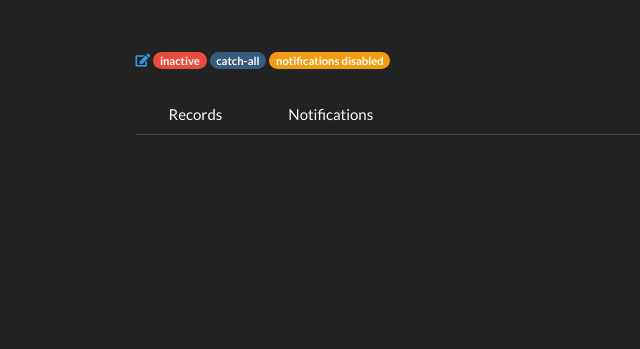
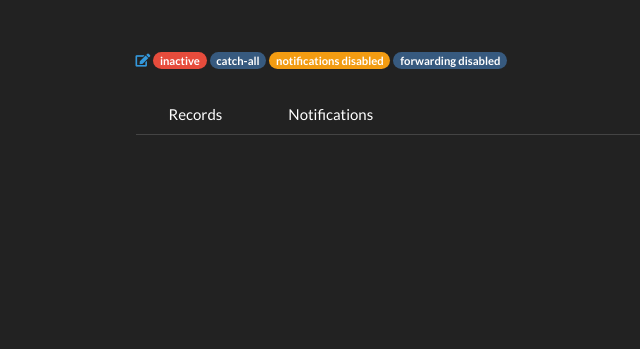
Before and after one commit to ctxis/SnitchDNS, a Python web app: template app/templates/dns/zone/view.html in a window 1280 px wide. Shown: the part 71-420 px from the top of the page, without its empty margins (187-827 px from the left). Run offline with Jinja, Linux system fonts and the light colour scheme; the template is opened without the code that fills it, so the values that code supplies are empty; some libraries are stand-ins or nearby versions.

Commit message:
Add badge for record forwarding

```diff
--- a/app/templates/dns/zone/view.html
+++ b/app/templates/dns/zone/view.html
@@ -24,6 +24,12 @@
             {% else %}
             <span class="badge badge-pill badge-warning">notifications disabled</span>
             {% endif %}
+
+            {% if zone.forwarding %}
+            <span class="badge badge-pill badge-success">forwarding enabled</span>
+            {% else %}
+            <span class="badge badge-pill badge-primary">forwarding disabled</span>
+            {% endif %}
         </div>
 
         <ul class="nav nav-tabs mt-4">
```
